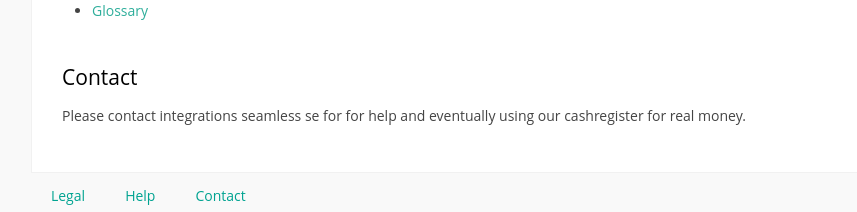
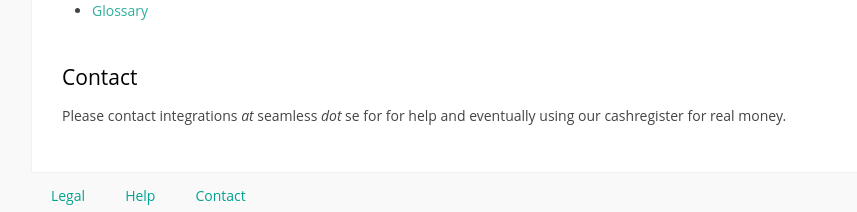
Before and after one commit to SeamlessDistribution/SeamlessDistribution.github.io, a Jekyll site: the page built from index.md, in a window 1280 px wide and 1204 px high. Shown: the part 989-1201 px from the top of the window, without its empty margins (184-1041 px from the left). Built offline with Jekyll 4.4.1, drawn with Linux system fonts in a browser that asks for light colours; nearby versions of some CDN libraries.

Commit message:
Update index.md

```diff
--- a/index.md
+++ b/index.md
@@ -32,5 +32,5 @@ Now you can start exploring different ways of using payments
 
 ### Contact
 
-Please contact integrations <at> seamless <dot> se for for help and
+Please contact integrations *at* seamless *dot* se for for help and
 eventually using our cashregister for real money.
```
